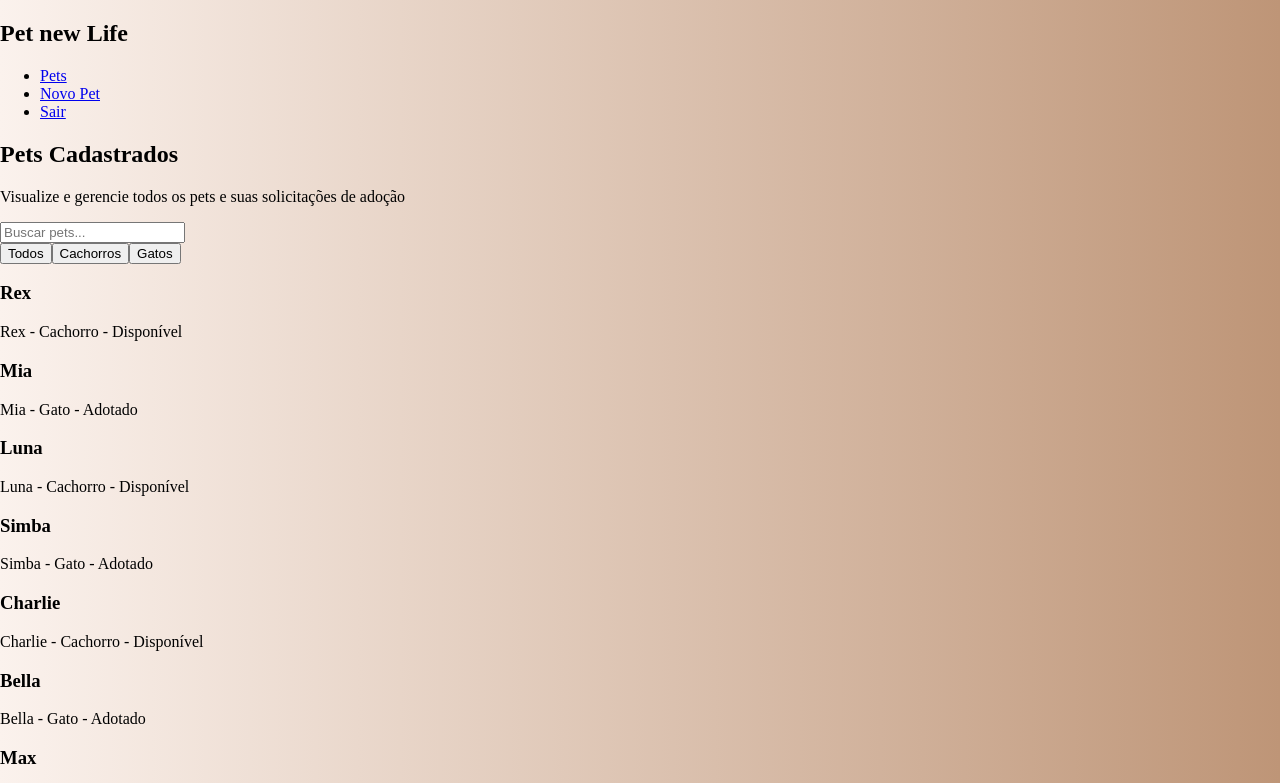
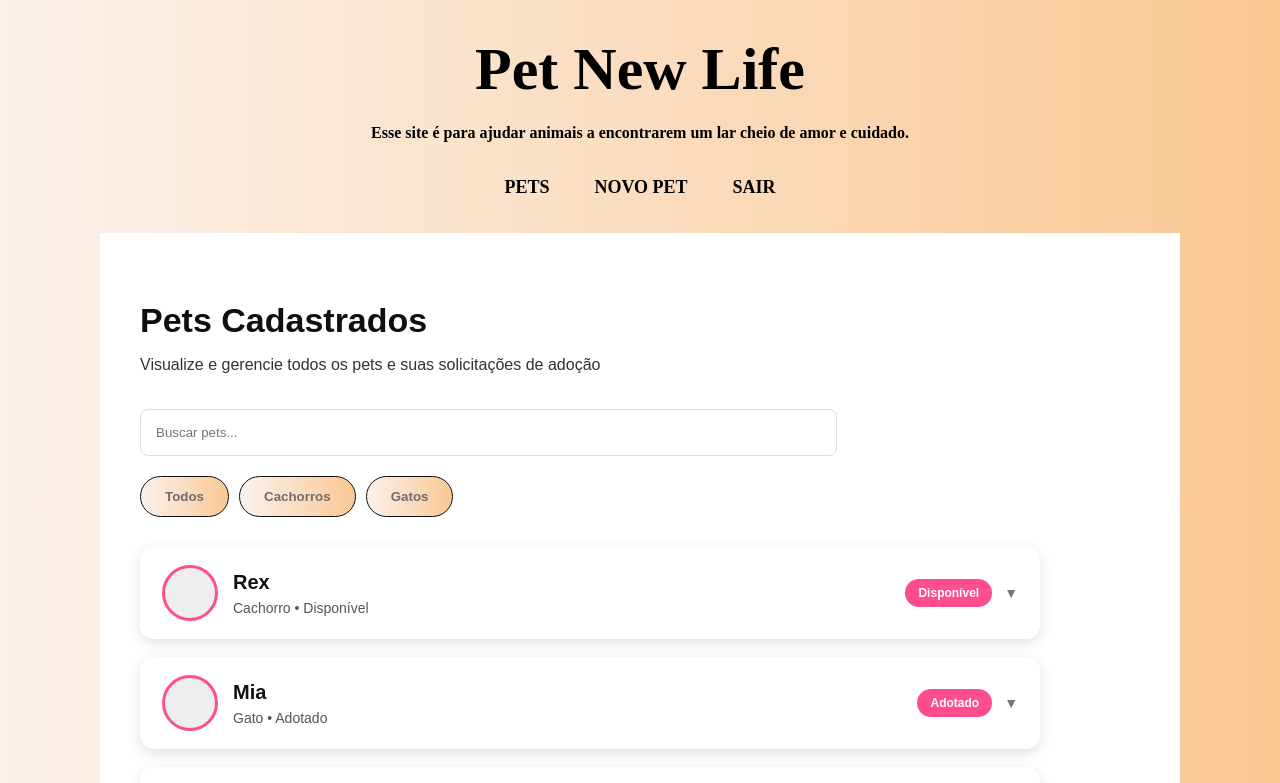
Before and after one commit to MariaAlbarado/pet_newlife_front, a React (Create React App) app: page / in a window 1280 px wide. Shown: the top 783 px of the page. Built offline with nearby package versions, Linux system fonts and the light colour scheme.

Commit message:
Telas de pets cadastrados estilizada com filtros

```diff
--- a/src/componentes/Menu.css
+++ b/src/componentes/Menu.css
@@ -0,0 +1,39 @@
+
+
+.menu {
+  background-image: linear-gradient(to right,  #FBF2ED, #fac893 );
+  text-align: center;
+  padding: 35px 20px;
+}
+
+.menu h1 {
+  font-size: 60px;
+  font-weight: bold;
+  margin: 0 0 20px 0;
+  color: black;
+}
+
+.menu p {
+  font-size: 16px;
+  font-weight: bold;
+  margin-bottom: 35px;
+  color: black;
+}
+
+.menu nav {
+  display: flex;
+  justify-content: center;
+  gap: 45px;
+}
+
+.menu nav a {
+  text-decoration: none;
+  color: black;
+  font-weight: bold;
+  font-size: 18px;
+  transition: 0.3s;
+}
+
+.menu nav a:hover {
+  color: #ff4d8d;
+}
--- a/src/componentes/Menu.jsx
+++ b/src/componentes/Menu.jsx
@@ -1,19 +1,18 @@
+import "./Menu.css";
+
 function Menu() {
   return (
-    <div>
-      <h2>Pet new Life</h2>
+    <div className="menu">
+      <h1>Pet New Life</h1>
+
+      <p>
+        Esse site é para ajudar animais a encontrarem um lar cheio de amor e cuidado.
+      </p>
+
       <nav>
-        <ul>
-          <li>
-            <a href="/pets">Pets</a>
-          </li>
-          <li>
-            <a href="/novo-pet">Novo Pet</a>
-          </li>
-          <li>
-            <a href="/">Sair</a>
-          </li>
-        </ul>
+        <a href="#">PETS</a>
+        <a href="#">NOVO PET</a>
+        <a href="#">SAIR</a>
       </nav>
     </div>
   );
--- a/src/index.css
+++ b/src/index.css
@@ -2,5 +2,5 @@
 body{
   margin: 0;
   padding: 0;
-  background-image: linear-gradient(to right,  #FBF2ED, #be9577);
+  background-image: linear-gradient(to right,  #FBF2ED, #fac893 );
 }
--- /dev/null
+++ b/src/pages/PetsCadastrados.css
@@ -0,0 +1,113 @@
+.container_pets {
+  min-height: 100vh;
+  padding: 40px;
+  background: #fff;
+  font-family: Arial, Helvetica, sans-serif;
+
+  max-width: 1000px;
+  margin: 0 auto;
+}
+
+.container_pets h2 {
+  font-size: 34px;
+  margin-bottom: 8px;
+  color: rgb(15, 15, 15)
+}
+
+.container_pets > p {
+  margin-bottom: 35px;
+  color: #333;
+}
+
+.container_pets input {
+  width: 100%;
+  max-width: 665px;
+  padding: 15px;
+  border: 1px solid #ddd;
+  border-radius: 8px;
+  margin-right: 20px;
+  margin-bottom: 20px;
+}
+
+.container_pets button {
+  padding: 12px 24px;
+  margin-right: 10px;
+  border-radius: 22px;
+  border: 1px solid #0d0e0e;
+  background-image: linear-gradient(to right,  #FBF2ED, #fac893 );
+  color: #6e6e6e;
+  font-weight: bold;
+  cursor: pointer;
+}
+
+.container_pets button:hover {
+  background: #f7913e;
+  color: #fff;
+}
+
+.container_lista {
+  margin-top: 30px;
+  display: flex;
+  flex-direction: column;
+  gap: 18px;
+
+  max-width: 900px;
+}
+
+.card_pet {
+  background: white;
+  padding: 18px 22px;
+  border-radius: 14px;
+  box-shadow: 0 4px 14px rgba(0, 0, 0, 0.12);
+
+  display: flex;
+  justify-content: space-between;
+  align-items: center;
+}
+
+.card_pet h3 {
+  font-size: 20px;
+  color: #111;
+  margin: 0 0 6px 0;
+}
+
+.card_pet p {
+  color: #555;
+  margin: 0;
+  font-size: 14px;
+}
+
+/* NOVAS CLASSES */
+.card_info {
+  display: flex;
+  align-items: center;
+  gap: 15px;
+}
+
+.avatar {
+  width: 50px;
+  height: 50px;
+  border-radius: 50%;
+  background: #eee;
+  border: 3px solid #ff4d8d;
+}
+
+.card_actions {
+  display: flex;
+  align-items: center;
+  gap: 12px;
+}
+
+.badge {
+  background: #ff4d8d;
+  color: white;
+  padding: 7px 13px;
+  border-radius: 20px;
+  font-size: 12px;
+  font-weight: bold;
+}
+
+.seta {
+  color: #777;
+  font-size: 14px;
+}
--- a/src/pages/PetsCadastrados.jsx
+++ b/src/pages/PetsCadastrados.jsx
@@ -1,52 +1,18 @@
 import { useState } from "react";
+import "./PetsCadastrados.css";
 
 function PetsCadastrados() {
   const [busca, setBusca] = useState("");
   const [filtro, setFiltro] = useState("todos");
 
   const pets = [
-    {
-      id: 1,
-      nome: "Rex",
-      tipo: "Cachorro",
-      adotado: false,
-    },
-    {
-      id: 2,
-      nome: "Mia",
-      tipo: "Gato",
-      adotado: true,
-    },
-    {
-      id: 3,
-      nome: "Luna",
-      tipo: "Cachorro",
-      adotado: false,
-    },
-    {
-      id: 4,
-      nome: "Simba",
-      tipo: "Gato",
-      adotado: true,
-    },
-    {
-      id: 5,
-      nome: "Charlie",
-      tipo: "Cachorro",
-      adotado: false,
-    },
-    {
-      id: 6,
-      nome: "Bella",
-      tipo: "Gato",
-      adotado: true,
-    },
-    {
-      id: 7,
-      nome: "Max",
-      tipo: "Cachorro",
-      adotado: false,
-    },
+    { id: 1, nome: "Rex", tipo: "Cachorro", adotado: false },
+    { id: 2, nome: "Mia", tipo: "Gato", adotado: true },
+    { id: 3, nome: "Luna", tipo: "Cachorro", adotado: false },
+    { id: 4, nome: "Simba", tipo: "Gato", adotado: true },
+    { id: 5, nome: "Charlie", tipo: "Cachorro", adotado: false },
+    { id: 6, nome: "Bella", tipo: "Gato", adotado: true },
+    { id: 7, nome: "Max", tipo: "Cachorro", adotado: false },
   ];
 
   const petsFiltrados = pets.filter((pet) => {
@@ -56,29 +22,46 @@ function PetsCadastrados() {
   });
 
   return (
-    <div>
+    <div className="container_pets">
       <h2>Pets Cadastrados</h2>
       <p>Visualize e gerencie todos os pets e suas solicitações de adoção</p>
+
       <input
         type="text"
         placeholder="Buscar pets..."
         value={busca}
         onChange={(e) => setBusca(e.target.value)}
       />
+
       <div>
         <button onClick={() => setFiltro("todos")}>Todos</button>
         <button onClick={() => setFiltro("Cachorro")}>Cachorros</button>
         <button onClick={() => setFiltro("Gato")}>Gatos</button>
       </div>
 
+      <div className="container_lista">
         {petsFiltrados.map((pet) => (
-        <div key={pet.id}>
+          <div className="card_pet" key={pet.id}>
+            <div className="card_info">
+              <div className="avatar"></div>
+
+              <div>
                 <h3>{pet.nome}</h3>
                 <p>
-            {pet.nome} - {pet.tipo} - {pet.adotado ? "Adotado" : "Disponível"}
+                  {pet.tipo} • {pet.adotado ? "Adotado" : "Disponível"}
                 </p>
               </div>
+            </div>
+
+            <div className="card_actions">
+              <span className="badge">
+                {pet.adotado ? "Adotado" : "Disponível"}
+              </span>
+              <span className="seta">▼</span>
+            </div>
+          </div>
         ))}
+      </div>
     </div>
   );
 }
```
Lines whose indentation alone changed are shown as unchanged.
